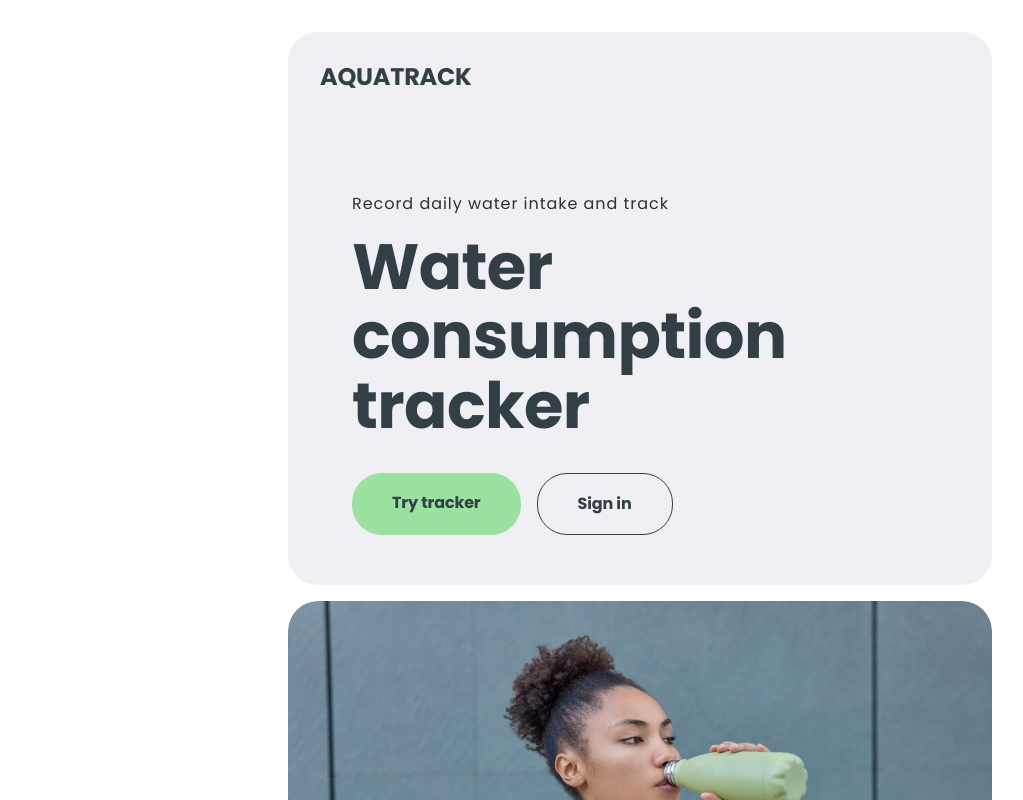
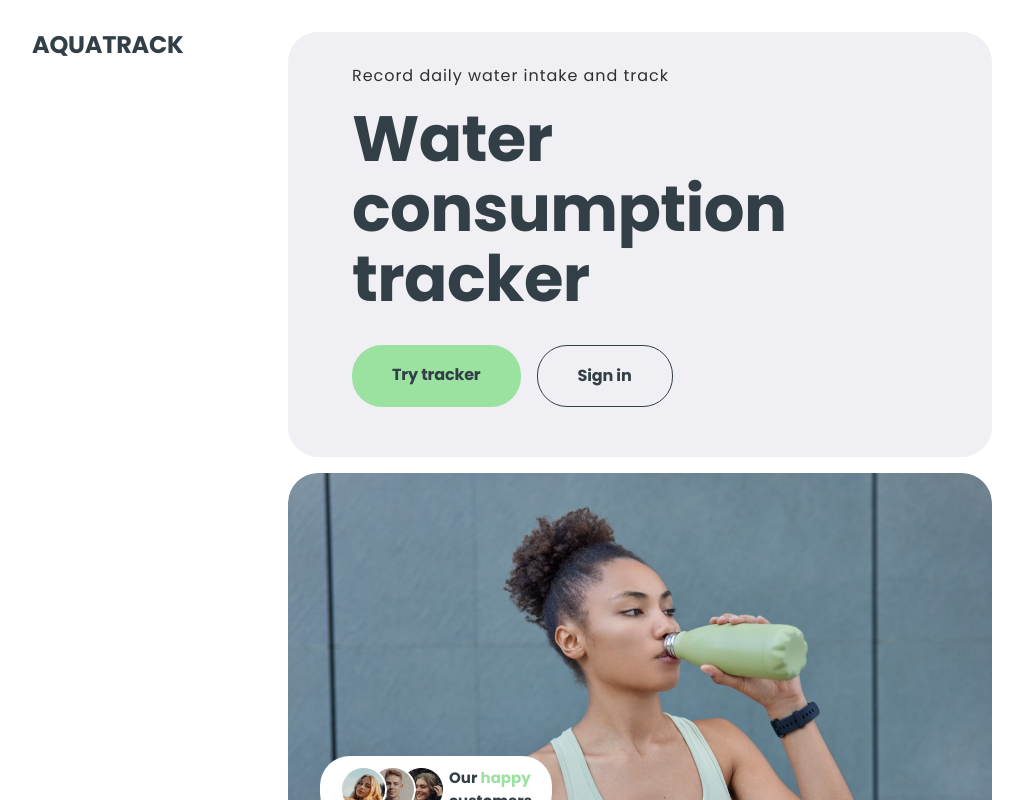
Before and after one commit to xssayy/aquatrack-frontend, a React (Vite) app: page / in a window 1280 px wide. Shown: the top 800 px of the page, without its empty margins (0-1023 px from the left). Built offline with nearby package versions, Linux system fonts and the light colour scheme.

Commit message:
upd signin && signup styles

```diff
--- a/src/components/LogoLink/LogoLink.module.css
+++ b/src/components/LogoLink/LogoLink.module.css
@@ -6,12 +6,15 @@
   line-height: 1.11;
   letter-spacing: -0.01em;
   color: var(--main);
-  margin-bottom: 78px;
+  position: absolute;
+  top: 24px;
+  left: 16px;
 }
 
 @media screen and (min-width: 768px) {
   .title {
     font-size: 24px;
-    margin-bottom: 101px;
+    top: 32px;
+    left: 32px;
   }
 }
--- a/src/components/SignInForm/SignInForm.module.css
+++ b/src/components/SignInForm/SignInForm.module.css
@@ -3,7 +3,8 @@
   background-color: var(--background);
   display: flex;
   flex-direction: column;
-  padding: 24px 16px 216px 16px;
+  padding: 216px 16px;
+  position: relative;
 }
 
 .logo {
@@ -13,7 +14,6 @@
   letter-spacing: -0.01em;
   text-transform: uppercase;
   color: var(--main);
-  margin-bottom: 172px;
 }
 
 .title {
@@ -139,7 +139,7 @@
 
 @media screen and (min-width: 768px) {
   .signInContainer {
-    padding: 32px 32px 227px 32px;
+    padding: 281px 134px;
   }
 
   .formContainer {
@@ -150,7 +150,6 @@
   .logo {
     font-size: 24px;
     line-height: 100%;
-    margin-bottom: 225px;
   }
 
   .title {
@@ -201,14 +200,14 @@
 
 @media screen and (min-width: 1440px) {
   .signInContainer {
-    padding: 32px 32px 153px 32px;
+    padding: 102px 32px 0 32px;
+    height: 736px;
     width: 672px;
   }
 
   .logo {
     font-size: 24px;
     line-height: 100%;
-    margin-bottom: 113px;
   }
 
   .title {
--- a/src/components/SignUpForm/SignUpForm.module.css
+++ b/src/components/SignUpForm/SignUpForm.module.css
@@ -3,7 +3,8 @@
   background-color: #f0eff4;
   display: flex;
   flex-direction: column;
-  padding: 24px 16px 170px 16px;
+  padding: 170px 16px;
+  position: relative;
 }
 
 .logo {
@@ -13,7 +14,6 @@
   letter-spacing: -0.01em;
   text-transform: uppercase;
   color: var(--main);
-  margin-bottom: 126px;
 }
 
 .title {
@@ -141,7 +141,7 @@
 
 @media screen and (min-width: 768px) {
   .signUpContainer {
-    padding: 32px 32px 281px 32px;
+    padding: 227px 134px;
   }
 
   .formContainer {
@@ -203,14 +203,14 @@
 
 @media screen and (min-width: 1440px) {
   .signUpContainer {
-    padding: 32px 32px 72px 32px;
+    padding: 102px 32px 72px 32px;
     width: 672px;
+    height: 736px;
   }
 
   .logo {
     font-size: 24px;
     line-height: 100%;
-    margin-bottom: 74px;
   }
 
   .title {
```
